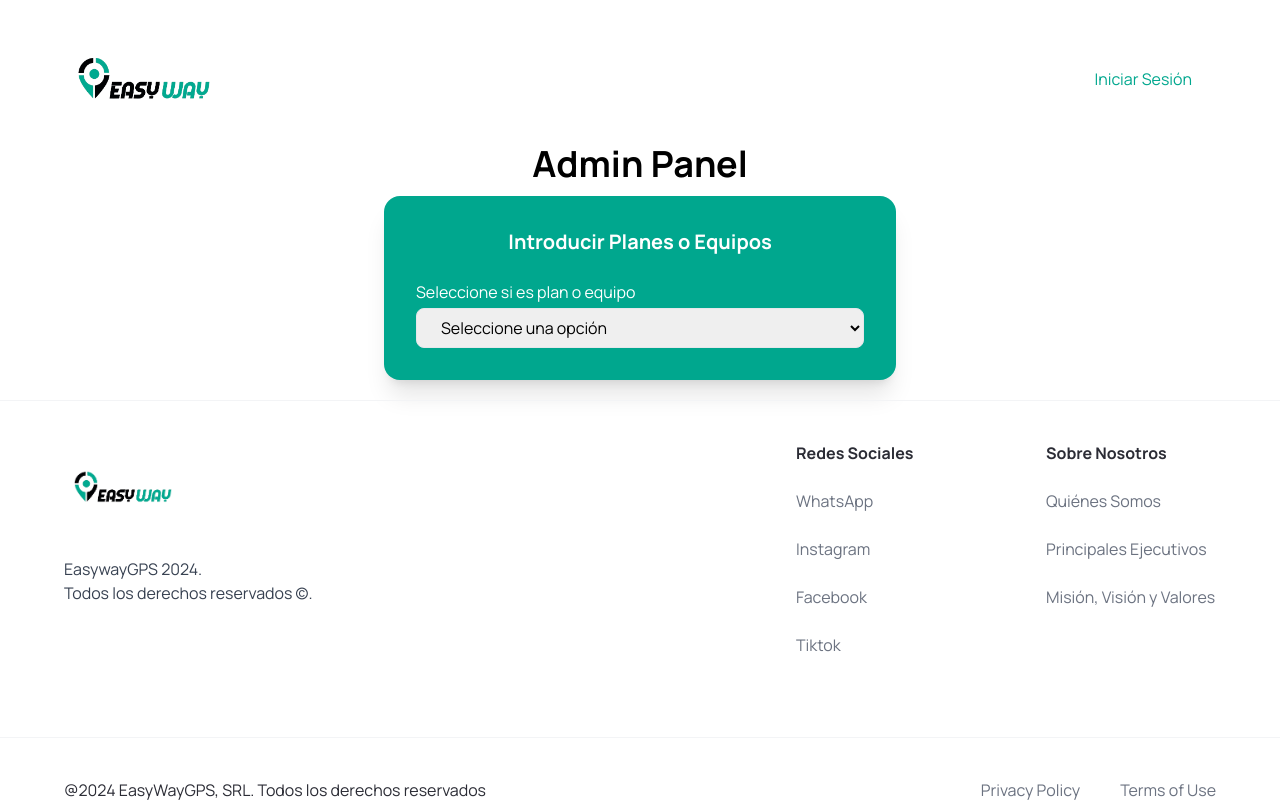
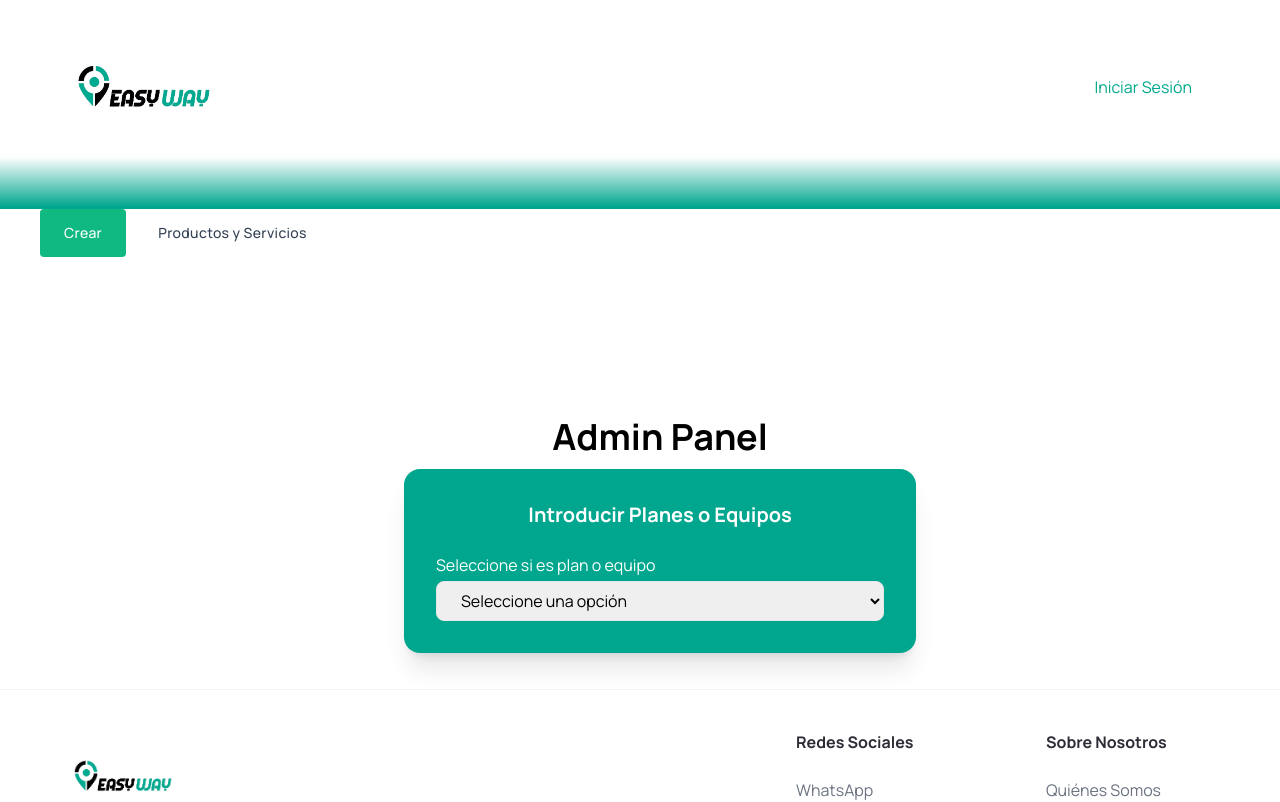
Before and after one commit to Nylast-bit/OnlineCatalog, a Next.js app: page /admin in a window 1280 px wide. Shown: the top 802 px of the page. Built offline with nearby package versions, Linux system fonts and the light colour scheme.

Commit message:
Tabs en la pagina de admin y pequeña animacion al inicio junto con la correcion del navbar, faltaria la lista de los productos en admin con las funcionalidades de editar y eliminar usando un formato tipo tabla con la foto al inicio

```diff
--- /dev/null
+++ b/components/Forms.tsx
@@ -0,0 +1,90 @@
+import React from 'react'
+import { useState, useCallback } from 'react';
+import { Field, Fieldset, Input, Label, Legend, Select, Textarea } from '@headlessui/react';
+import { motion, AnimatePresence } from 'framer-motion';  // Importar framer-motion
+import Swal from 'sweetalert2';
+import { useDropzone } from 'react-dropzone';
+import { uploadImage } from '@/server/APIs/cloudinary.api';
+import { image } from 'framer-motion/client';
+import { createPlan, planExists } from '@/server/queries/plan.queries';
+import { create } from 'domain';
+import CustomInputField from './CustomInputField';
+import '@/app/globals.css';
+import PlanForm from './PlanForm';
+import DeviceForm from './DeviceForm';
+
+export default function Forms() {
+    const [selectedOption, setSelectedOption] = useState(''); // Estado para almacenar la opción seleccionada
+  const [images, setImages] = useState<string[]>([]);
+
+  const handleSelectChange = (event: React.ChangeEvent<HTMLSelectElement>) => {
+    setSelectedOption(event.target.value);
+  };
+  return (
+    <div className="flex-1 pt-36 padding-x">
+
+    <h1 className="text-4xl font-bold text-center pb-3">Admin Panel</h1>
+    <div className="flex w-full max-w-lg px-8 py-8 mx-auto bg-primary-500 rounded-2xl shadow-xl">
+      <Fieldset className="space-y-6 w-full">
+        <Legend className="text-xl font-bold flex-1 flex justify-center items-center text-white">Introducir Planes o Equipos</Legend>
+
+        <Field className="w-full">
+          <Label className="block mb-1 text-white">Seleccione si es plan o equipo</Label>
+          <Select
+            className="w-full h-10 px-5 border rounded-lg focus:outline-none focus:ring-2 focus:ring-blue-500"
+            name="type"
+            onChange={handleSelectChange}
+          >
+            <option value="default">Seleccione una opción</option>
+            <option value="plan">Plan</option>
+            <option value="equipo">Equipo</option>
+          </Select>
+        </Field>
+
+        <AnimatePresence mode="wait">
+
+        {selectedOption === 'plan' && (
+          <>
+           <motion.div
+              key="plan"  // Clave única para detectar el cambio
+              initial={{ opacity: 0, scale: 0.5 }}
+              animate={{ opacity: 1, scale: 1 }}
+              exit={{ opacity: 0, scale: 0.5 }}  // Animación de salida
+              transition={{
+                duration: 0.8,
+                delay: 0.3,
+                ease: [0, 0.71, 0.2, 1.01],
+              }}
+            >
+
+            <PlanForm/>
+          </motion.div>
+          </>
+        )}
+
+        {selectedOption === 'equipo' && (
+          <>
+            <motion.div
+              key="equipo"  // Clave única para la animación de equipo
+              initial={{ opacity: 0, scale: 0.5 }}
+              animate={{ opacity: 1, scale: 1 }}
+              exit={{ opacity: 0, scale: 0.5 }}  // Animación de salida
+              transition={{
+                duration: 0.8,
+                delay: 0.3,
+                ease: [0, 0.71, 0.2, 1.01],
+              }}
+            >
+              <DeviceForm/>
+            </motion.div>
+          </>
+        )}
+        </AnimatePresence>
+
+
+      </Fieldset>
+
+    </div>
+  </div>
+  )
+}
--- a/components/Navbar.tsx
+++ b/components/Navbar.tsx
@@ -1,21 +1,52 @@
-import React from 'react'
-import Link from 'next/link'
-import Image from 'next/image'
-import CustomButton from './CustomButton'
+"use client";
+import React, { useState, useEffect } from 'react';
+import Link from 'next/link';
+import Image from 'next/image';
+import CustomButton from './CustomButton';
 
 const Navbar = () => {
+  // Estado para controlar la visibilidad de la línea
+  const [showLine, setShowLine] = useState(true);
+
+  // Efecto para mostrar u ocultar la línea en función del scroll
+  useEffect(() => {
+    const handleScroll = () => {
+      setShowLine(window.scrollY === 0); // Si el scroll es 0, la línea será visible
+    };
+
+    window.addEventListener('scroll', handleScroll);
+    return () => window.removeEventListener('scroll', handleScroll);
+  }, []);
+
   return (
-    <header className='w-full absolute z-10'>
-        <nav className="max-w-[1440px] mx-auto flex justify-between items-center sm:px-16 px-6 py-4">
-            <Link href="/" className='flex justify-center items-center'>
-                <Image src="/Easylogopng.png" alt="EasyWayGPS Logo" width={160} height={40} className='object-contain' />
-            </Link>
+    <header className="w-full sticky top-0 z-10 bg-white">
+      <nav className="max-w-[1440px] mx-auto flex justify-between items-center sm:px-16 px-6 pt-6 pb-2">
+        <Link href="/" className="flex justify-center items-center">
+          <Image
+            src="/Easylogopng.png"
+            alt="EasyWayGPS Logo"
+            width={160}
+            height={40}
+            className="object-contain"
+          />
+        </Link>
 
-            <CustomButton title="Iniciar Sesión" btnType="button" containerStyles=" bg-white text-primary-500 rounded-full min-w-[130px]"/>
-        </nav>
+        <CustomButton
+          title="Iniciar Sesión"
+          btnType="button"
+          containerStyles="bg-white text-primary-500 rounded-full min-w-[130px]"
+        />
+      </nav>
 
+      {/* Línea degradada vertical */}
+      <div
+        className={`h-[50px] bg-gradient-to-t from-[#00a68e] to-[#00a68e00]  ${
+          showLine ? 'opacity-100' : 'opacity-0'
+        } transition-opacity duration-500 ease-in-out`}
+      ></div>
+      <div className='h-[2px] bg-[#00a68e] '></div>
     </header>
-  )
-}
+  );
+};
 
-export default Navbar
+export default Navbar;
--- /dev/null
+++ b/components/Tabs.tsx
@@ -0,0 +1,104 @@
+import React, { useState, useRef, useEffect } from "react";
+
+type TabState = {
+  currentTab: number;
+  noTabs: number;
+};
+
+export default function TabsLgPill({
+  firstComponent: FirstComponent,
+  secondComponent: SecondComponent,
+  tabLabels,
+}: {
+  firstComponent: React.ElementType;
+  secondComponent: React.ElementType;
+  tabLabels: [string, string];
+}): JSX.Element {
+  const [tabSelected, setTabSelected] = useState<TabState>({
+    currentTab: 1,
+    noTabs: 2,
+  });
+
+  const wrapperRef = useRef<HTMLUListElement | null>(null);
+
+  const handleKeyDown = (e: KeyboardEvent): void => {
+    if (e.key === "ArrowRight") {
+      setTabSelected((prev) => ({
+        ...prev,
+        currentTab: prev.currentTab < prev.noTabs ? prev.currentTab + 1 : 1,
+      }));
+    } else if (e.key === "ArrowLeft") {
+      setTabSelected((prev) => ({
+        ...prev,
+        currentTab: prev.currentTab > 1 ? prev.currentTab - 1 : prev.noTabs,
+      }));
+    }
+  };
+
+  useEffect(() => {
+    window.addEventListener("keydown", handleKeyDown);
+
+    return () => {
+      window.removeEventListener("keydown", handleKeyDown);
+    };
+  }, []);
+
+  return (
+    <section className="max-w-full" aria-multiselectable="false">
+      <ul className="flex items-center gap-2" role="tablist" ref={wrapperRef}>
+        {tabLabels.map((label, index) => {
+          const tab = index + 1;
+          return (
+            <li key={tab} role="presentation">
+              <button
+                className={`inline-flex h-12 items-center justify-center gap-2 whitespace-nowrap rounded px-6 text-sm font-medium tracking-wide transition duration-300 focus-visible:outline-none disabled:cursor-not-allowed ${
+                  tabSelected.currentTab === tab
+                    ? "bg-emerald-500 text-white hover:bg-emerald-600 focus:bg-emerald-700 disabled:bg-emerald-300"
+                    : "w-full justify-self-center stroke-slate-700 text-slate-700 hover:bg-emerald-50 hover:stroke-emerald-500 hover:text-emerald-500 focus:bg-emerald-50 focus:stroke-emerald-600 focus:text-emerald-600 disabled:text-emerald-300"
+                }`}
+                id={`tab-label-${tab}`}
+                role="tab"
+                aria-setsize={tabLabels.length}
+                aria-posinset={tab}
+                tabIndex={tabSelected.currentTab === tab ? 0 : -1}
+                aria-controls={`tab-panel-${tab}`}
+                aria-selected={tabSelected.currentTab === tab}
+                onClick={() =>
+                  setTabSelected((prev) => ({ ...prev, currentTab: tab }))
+                }
+              >
+                <span>{label}</span>
+              </button>
+            </li>
+          );
+        })}
+      </ul>
+      <div>
+        <div
+          className={`px-6 py-4 ${
+            tabSelected.currentTab === 1 ? "" : "hidden"
+          }`}
+          id="tab-panel-1"
+          aria-hidden={tabSelected.currentTab !== 1}
+          role="tabpanel"
+          aria-labelledby="tab-label-1"
+          tabIndex={-1}
+        >
+          <FirstComponent />
+        </div>
+        <div
+          className={`px-6 py-4 ${
+            tabSelected.currentTab === 2 ? "" : "hidden"
+          }`}
+          id="tab-panel-2"
+          aria-hidden={tabSelected.currentTab !== 2}
+          role="tabpanel"
+          aria-labelledby="tab-label-2"
+          tabIndex={-1}
+        >
+          <SecondComponent />
+        </div>
+      </div>
+    </section>
+  );
+}
--- a/src/app/admin/page.tsx
+++ b/src/app/admin/page.tsx
@@ -6,97 +6,24 @@ import { motion, AnimatePresence } from 'framer-motion';  // Importar framer-mot
 import Swal from 'sweetalert2';
 import { useDropzone } from 'react-dropzone';
 import { uploadImage } from '@/server/APIs/cloudinary.api';
-import { image } from 'framer-motion/client';
+import { div, image } from 'framer-motion/client';
 import { createPlan, planExists } from '@/server/queries/plan.queries';
 import { create } from 'domain';
 import CustomInputField from '../../../components/CustomInputField';
 import '@/app/globals.css';
+import TabsLgPill from '../../../components/Tabs';
+import Forms from '../../../components/Forms';
 import PlanForm from '../../../components/PlanForm';
-import DeviceForm from '../../../components/DeviceForm';
-
 
 export default function Admin() {
-  const [selectedOption, setSelectedOption] = useState(''); // Estado para almacenar la opción seleccionada
-  const [images, setImages] = useState<string[]>([]);
-
-  const handleSelectChange = (event: React.ChangeEvent<HTMLSelectElement>) => {
-    setSelectedOption(event.target.value);
-  };
-
-
-
-
-
-
 
 
 
 
   return (
-    <div className="flex-1 pt-36 padding-x">
+    <div className='ml-10'>
+        <TabsLgPill firstComponent={ Forms} secondComponent={ PlanForm} tabLabels={["Crear", "Productos y Servicios"]}/>
 
-      <h1 className="text-4xl font-bold text-center pb-3">Admin Panel</h1>
-      <div className="flex w-full max-w-lg px-8 py-8 mx-auto bg-primary-500 rounded-2xl shadow-xl">
-        <Fieldset className="space-y-6 w-full">
-          <Legend className="text-xl font-bold flex-1 flex justify-center items-center text-white">Introducir Planes o Equipos</Legend>
-
-          <Field className="w-full">
-            <Label className="block mb-1 text-white">Seleccione si es plan o equipo</Label>
-            <Select
-              className="w-full h-10 px-5 border rounded-lg focus:outline-none focus:ring-2 focus:ring-blue-500"
-              name="type"
-              onChange={handleSelectChange}
-            >
-              <option value="default">Seleccione una opción</option>
-              <option value="plan">Plan</option>
-              <option value="equipo">Equipo</option>
-            </Select>
-          </Field>
-
-          <AnimatePresence mode="wait">
-
-          {selectedOption === 'plan' && (
-            <>
-             <motion.div
-                key="plan"  // Clave única para detectar el cambio
-                initial={{ opacity: 0, scale: 0.5 }}
-                animate={{ opacity: 1, scale: 1 }}
-                exit={{ opacity: 0, scale: 0.5 }}  // Animación de salida
-                transition={{
-                  duration: 0.8,
-                  delay: 0.3,
-                  ease: [0, 0.71, 0.2, 1.01],
-                }}
-              >
-
-              <PlanForm/>
-            </motion.div>
-            </>
-          )}
-
-          {selectedOption === 'equipo' && (
-            <>
-              <motion.div
-                key="equipo"  // Clave única para la animación de equipo
-                initial={{ opacity: 0, scale: 0.5 }}
-                animate={{ opacity: 1, scale: 1 }}
-                exit={{ opacity: 0, scale: 0.5 }}  // Animación de salida
-                transition={{
-                  duration: 0.8,
-                  delay: 0.3,
-                  ease: [0, 0.71, 0.2, 1.01],
-                }}
-              >
-                <DeviceForm/>
-              </motion.div>
-            </>
-          )}
-          </AnimatePresence>
-
-
-        </Fieldset>
-
-      </div>
     </div>
   );
 }
```
